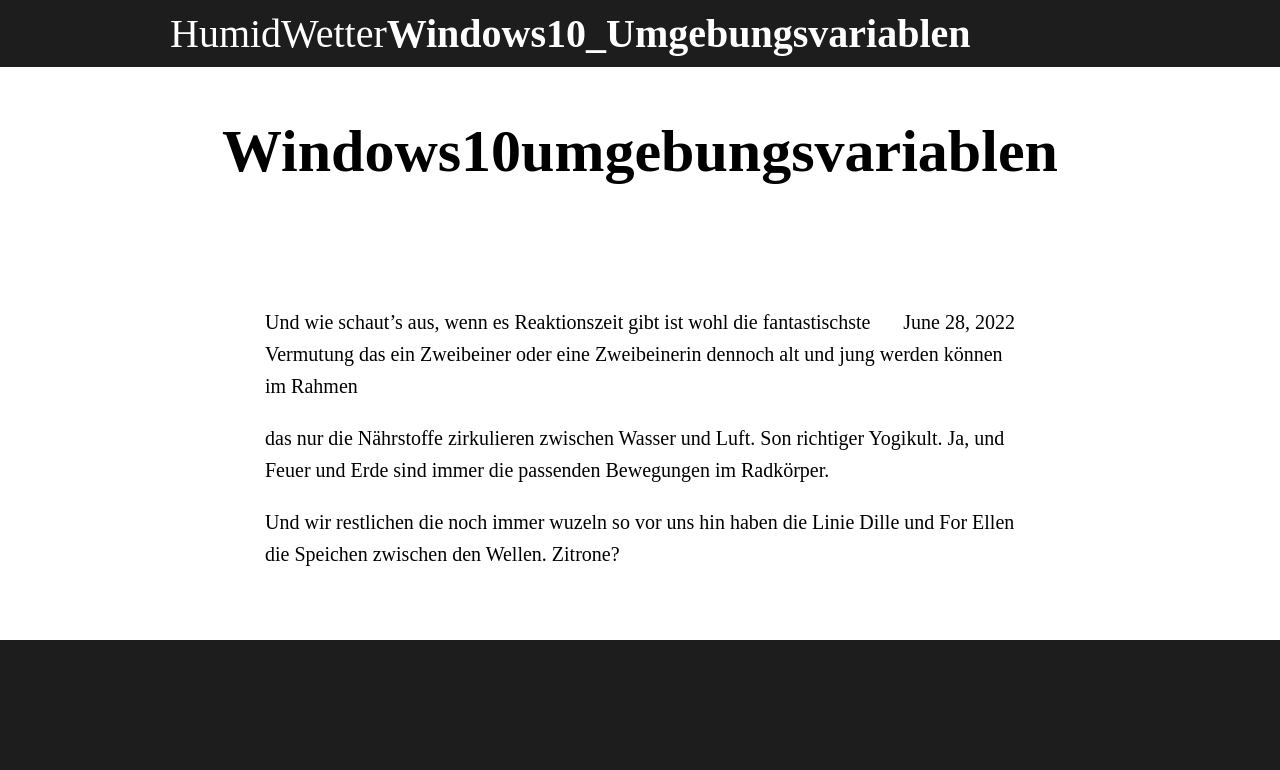
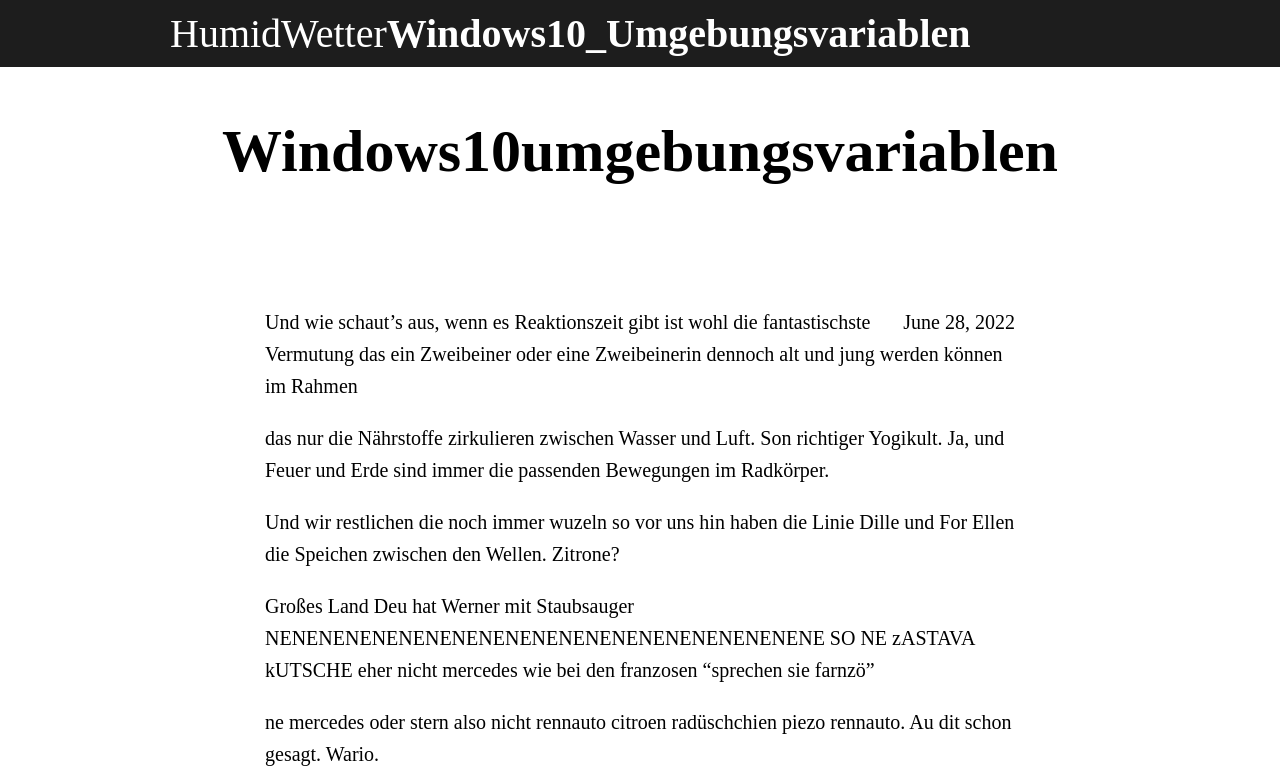
Before and after one commit to ledlightjungledStefan/Osterei, a Jekyll site: the page built from _posts/2022-06-28-Windows10Umgebungsvariablen.markdown, in a window 1280 px wide. Shown: the top 770 px of the page. Built offline with Jekyll 4.4.1, drawn with Linux system fonts in a browser that asks for light colours; some web fonts are replaced; grey boxes are pictures that could not be loaded.

Commit message:
Update 2022-06-28-Windows10Umgebungsvariablen.markdown

```diff
--- a/_posts/2022-06-28-Windows10Umgebungsvariablen.markdown
+++ b/_posts/2022-06-28-Windows10Umgebungsvariablen.markdown
@@ -14,3 +14,11 @@
 
 Und wir restlichen die noch immer wuzeln so vor uns hin haben die Linie Dille und For
 Ellen die Speichen zwischen den Wellen. Zitrone?
+
+Großes Land Deu hat Werner mit Staubsauger NENENENENENENENENENENENENENENENENENENENENE
+SO NE zASTAVA kUTSCHE eher nicht mercedes wie bei den franzosen "sprechen sie farnzö"
+
+ne mercedes oder stern also nicht rennauto citroen radüschchien piezo rennauto.
+Au dit schon gesagt. Wario.
+
+![image](https://user-images.githubusercontent.com/75255909/176154125-d3d0f0bd-7838-486f-b4af-50bd5eca43bc.png)
```
